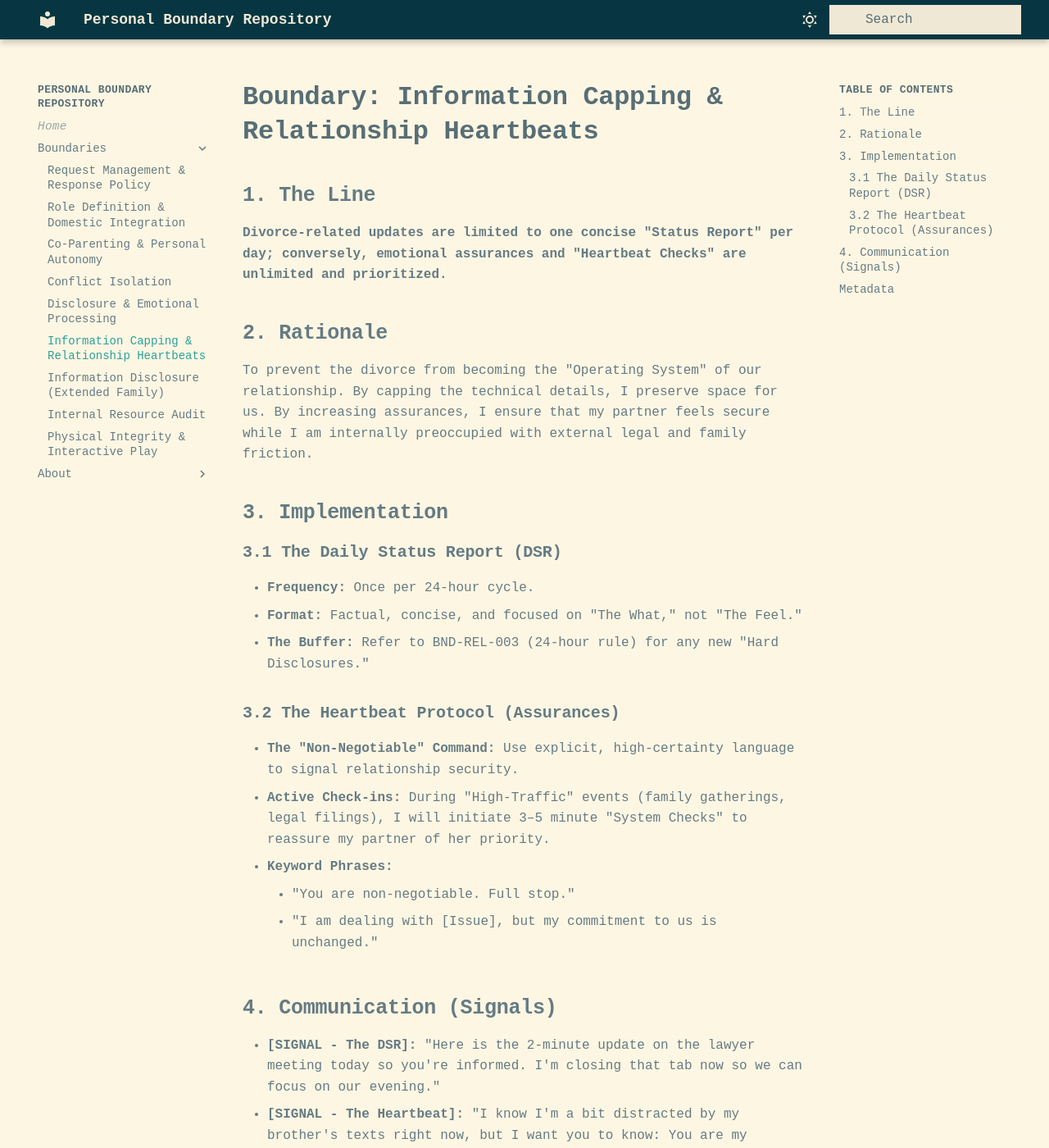
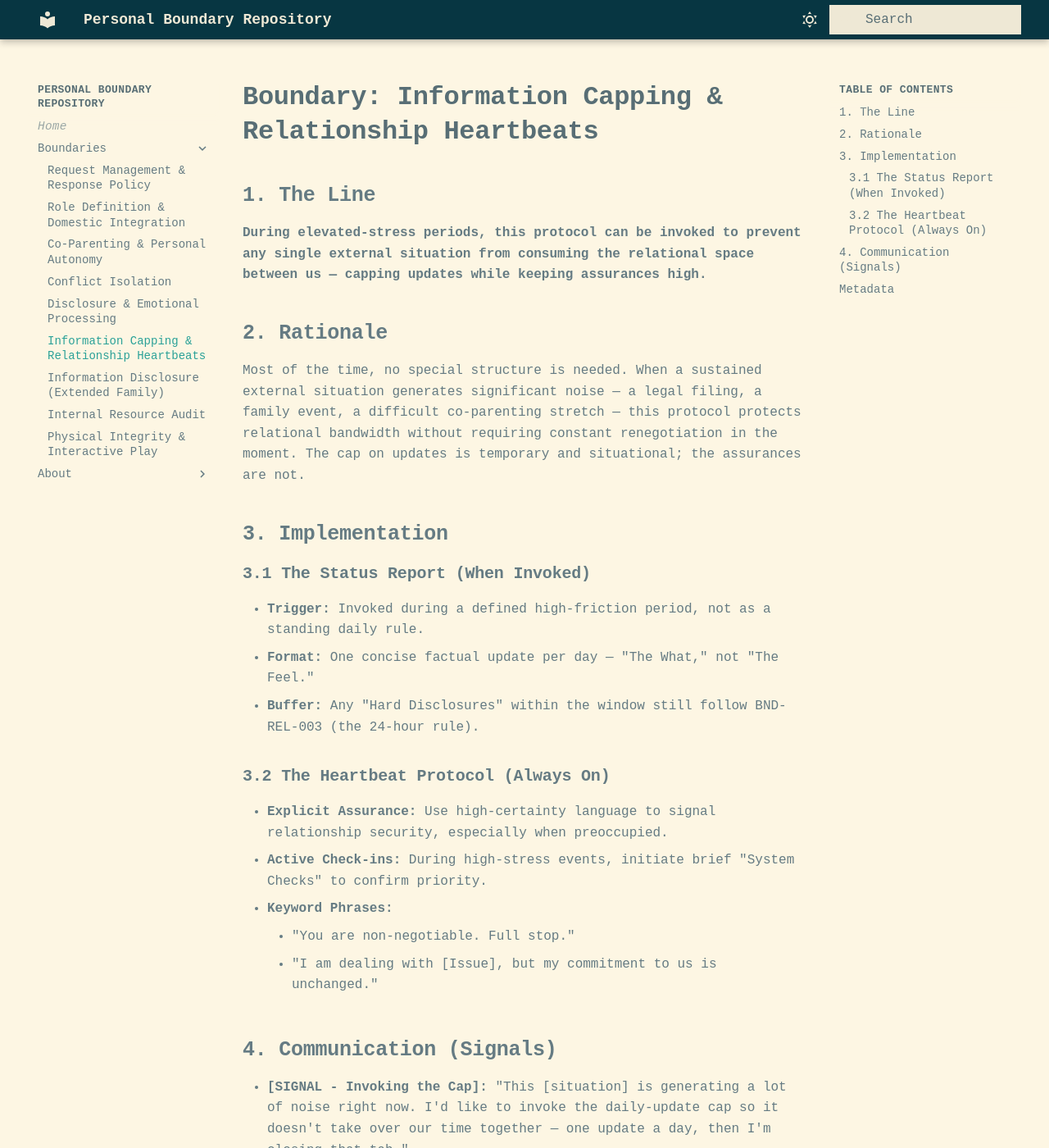
Before and after one commit to pcop00/personal-boundaries, an MkDocs documentation site: the page built from docs/information-capping-and-relationship-heartbeats.md, in a window 1280 px wide and 1400 px high. Shown: the whole window at 82% size. Built offline with MkDocs 1.6.1 and Material for MkDocs 9.7.7, drawn with Linux system fonts in a browser that asks for light colours; some of the changed text lies outside the part shown.

Commit message:
Reframe info-capping as invocable protocol, not standing daily rule
- The Line: invoke during elevated-stress periods, not permanent cap
- Rationale: acknowledge most of the hard stuff is done
- DSR: trigger-based, not "once per 24-hour cycle"
- Heartbeat protocol: marked "always on" vs the cap which is situational
- Severity: High → Medium; review_frequency: Weekly → Event-Driven
- Drop "our/us" possessives in rationale

Co-Authored-By: Claude Sonnet 4.6 <noreply@anthropic.com>

````diff
--- a/docs/information-capping-and-relationship-heartbeats.md
+++ b/docs/information-capping-and-relationship-heartbeats.md
@@ -2,42 +2,42 @@
 
 ## 1. The Line
 
-**Divorce-related updates are limited to one concise "Status Report" per day; conversely, emotional assurances and "Heartbeat Checks" are unlimited and prioritized.**
+**During elevated-stress periods, this protocol can be invoked to prevent any single external situation from consuming the relational space between us — capping updates while keeping assurances high.**
 
 ## 2. Rationale
 
-To prevent the divorce from becoming the "Operating System" of our relationship. By capping the technical details, I preserve space for us. By increasing assurances, I ensure that my partner feels secure while I am internally preoccupied with external legal and family friction.
+Most of the time, no special structure is needed. When a sustained external situation generates significant noise — a legal filing, a family event, a difficult co-parenting stretch — this protocol protects relational bandwidth without requiring constant renegotiation in the moment. The cap on updates is temporary and situational; the assurances are not.
 
 ## 3. Implementation
 
-### 3.1 The Daily Status Report (DSR)
+### 3.1 The Status Report (When Invoked)
 
-- **Frequency:** Once per 24-hour cycle.
-- **Format:** Factual, concise, and focused on "The What," not "The Feel."
-- **The Buffer:** Refer to BND-REL-003 (24-hour rule) for any new "Hard Disclosures."
+- **Trigger:** Invoked during a defined high-friction period, not as a standing daily rule.
+- **Format:** One concise factual update per day — "The What," not "The Feel."
+- **Buffer:** Any "Hard Disclosures" within the window still follow BND-REL-003 (the 24-hour rule).
 
-### 3.2 The Heartbeat Protocol (Assurances)
+### 3.2 The Heartbeat Protocol (Always On)
 
-- **The "Non-Negotiable" Command:** Use explicit, high-certainty language to signal relationship security.
-- **Active Check-ins:** During "High-Traffic" events (family gatherings, legal filings), I will initiate 3–5 minute "System Checks" to reassure my partner of her priority.
+- **Explicit Assurance:** Use high-certainty language to signal relationship security, especially when preoccupied.
+- **Active Check-ins:** During high-stress events, initiate brief "System Checks" to confirm priority.
 - **Keyword Phrases:**
     - "You are non-negotiable. Full stop."
     - "I am dealing with [Issue], but my commitment to us is unchanged."
 
 ## 4. Communication (Signals)
 
-- **[SIGNAL - The DSR]:** "Here is the 2-minute update on the lawyer meeting today so you're informed. I'm closing that tab now so we can focus on our evening."
-- **[SIGNAL - The Heartbeat]:** "I know I'm a bit distracted by my brother's texts right now, but I want you to know: You are my person. You are non-negotiable."
+- **[SIGNAL - Invoking the Cap]:** "This [situation] is generating a lot of noise right now. I'd like to invoke the daily-update cap so it doesn't take over our time together — one update a day, then I'm closing that tab."
+- **[SIGNAL - The Heartbeat]:** "I know I'm a bit distracted by [situation] right now, but I want you to know: You are my person. You are non-negotiable."
 
-!!! warning "Internal Enforcement"
-    Providing assurance is a *gift*, not a *chore*. If I feel resentment while providing assurance, it means I have let the "Divorce CPU Load" get too high and I need to trigger a "System Sleep" (Personal Time) immediately.
+!!! warning "Internal Check"
+    If providing assurance starts to feel like a chore, it is a signal that the external situation has taken up too much space — not that the assurance itself is the problem. Step back, not away.
 
 ## Metadata
 
 ```yaml
 id: BND-REL-003.1
 status: Active
-severity: High
-review_frequency: Weekly (Sunday Sync)
+severity: Medium
+review_frequency: Event-Driven
 scope: Current Relationship / Maintenance
 ```
````
